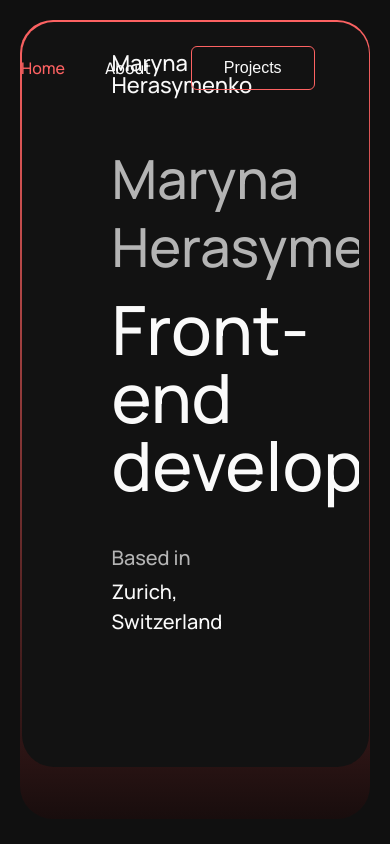
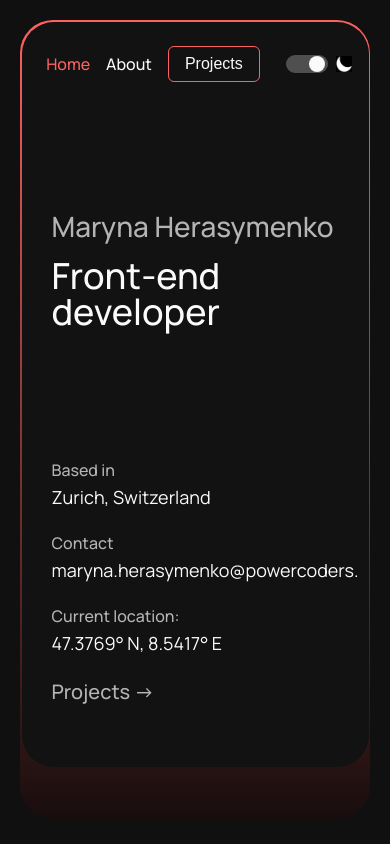
Before and after one commit to marinagera/portfolio_marina, a React (Vite) app: page / in a window 390 px wide. Built offline with nearby package versions, Linux system fonts and the light colour scheme.

Commit message:
Add media queries to home page

```diff
--- a/src/components/button/Button.jsx
+++ b/src/components/button/Button.js
@@ -19,4 +19,12 @@ export const Button = styled.button`
     background: var(--button-hover);
     transition: all 0.1s ease;
   }
+
+  @media screen and (max-width: 640px) {
+    padding: 0.5rem 1.5rem;
+  }
+
+  @media screen and (max-width: 440px) {
+    padding: 0.5rem 1rem;
+  }
 `;
--- a/src/pages/about/AboutComponent.jsx
+++ b/src/pages/about/AboutComponent.jsx
@@ -25,7 +25,7 @@ const AboutComponent = () => {
               <AboutContent>
 
                 <AboutTitle>Hi, I'm Maryna Herasymenko</AboutTitle>
-                <AboutDescription>Frontend Developer | React Enthusiast | Lifelong Learner</AboutDescription>
+                <AboutDescription>Frontend Developer <span>|</span> React Enthusiast <span>|</span> Lifelong Learner</AboutDescription>
 
                 <ResumeContainer>
                   <ResumeContent>Resume</ResumeContent>
@@ -69,7 +69,7 @@ const AboutComponent = () => {
                     </ArticleContent>
                     <ArticleContent>
                       <ArticleSubtitle>Tools</ArticleSubtitle>
-                        <p>Git, GitHub, Vite </p>
+                        <p>Git, GitHub, Gitlab, Vite, CRA, Figma </p>
                     </ArticleContent>
                   </AboutArticle>
 
@@ -112,7 +112,7 @@ const AboutComponent = () => {
                 Feel free to reach out if you'd like to collaborate or learn more about my work.
               </p>
               <ul>
-                <li>Email: <span>marynaherasymenko@gmail.com</span></li>
+                <li>Email: <span>maryna.herasymenko@powercoders.org</span></li>
                 <li>
                   <a href="https://www.linkedin.com/in/maryna-herasymenko-7762a99a/" target='_blank' rel="noopener noreferrer" title="LinkedIn Profile">
                   Linkedin
--- a/src/pages/about/AboutStyled.js
+++ b/src/pages/about/AboutStyled.js
@@ -7,13 +7,17 @@ export const AboutWrapper = styled.div`
   width: 100%;
   overflow: hidden;
   padding: 0 80px;
+
+  @media screen and (max-width: 992px) {
+    padding: 0 40px;
+  }
 `;
 
 export const AboutContainer = styled.div`
   width: 100%;
   display: flex;
   justify-content: space-between;
-  margin-top: 110px;
+  margin-top: 150px;
 `;
 
 export const AboutContent = styled.div`
@@ -26,8 +30,18 @@ export const AboutTitle = styled.h1`
   font-size: 2.5rem;
   font-weight: 700;
   color: ${({ theme }) => theme.text};
-  margin-bottom: 20px;
+  margin-bottom: 30px;
   text-align: center;
+
+  @media screen and (max-width: 768px) {
+    font-size: 2rem;
+    margin-bottom: 20px;
+  }
+
+  @media screen and (max-width: 440px) {
+    font-size: 1.5rem;
+    margin-bottom: 24px;
+  }
 `;
 
 export const AboutDescription = styled.p`
@@ -35,6 +49,16 @@ export const AboutDescription = styled.p`
   color: ${({ theme }) => theme.text};
   margin-bottom: 30px;
   text-align: center;
+
+  span {
+    color: ${({ theme }) => theme.mainColor};
+  };
+
+  @media screen and (max-width: 440px) {
+    font-size: 1rem;
+    line-height: 1.5;
+    margin-bottom: 20px;
+  }
 `;
 
 export const ResumeContainer = styled.div`
@@ -49,6 +73,11 @@ export const ResumeContainer = styled.div`
   background-color: ${({ theme }) => theme.greyBackground};
   color: ${({ theme }) => theme.text};
   transition: all 0.1s ease;
+
+  @media screen and (max-width: 440px) {
+    flex-direction: column;
+    padding: 14px;
+  }
 `;
 
 export const ResumeContent = styled.p`
@@ -57,6 +86,10 @@ export const ResumeContent = styled.p`
   color: ${({ theme }) => theme.text};
   line-height: 1.4;
   text-align: center;
+
+  @media screen and (max-width: 440px) {
+    margin-bottom: 20px;
+  }
 `;
 
 export const AboutSection = styled.div`
@@ -64,9 +97,18 @@ export const AboutSection = styled.div`
   gap: 60px;
   margin-top: 60px;
   padding: 0 40px;
+
+  @media screen and (max-width: 992px) {
+    padding: 0;
+  }
+
+  @media screen and (max-width: 768px) {
+    flex-direction: column;
+  }
 `;
 
 export const AboutSectionContent = styled.div`
+  order: 1;
   width: 50%;
   font-size: 1.1rem;
   color: ${({ theme }) => theme.text};
@@ -87,12 +129,36 @@ export const AboutSectionContent = styled.div`
       color: ${({ theme }) => theme.mainColor};
 
     }
+
+    @media screen and (max-width: 600px) {
+      font-size: 1rem;
+      line-height: 1.3;
+    }
+  }
+
+  @media screen and (max-width: 992px) {
+    width: 70%;
+  }
+
+  @media screen and (max-width: 768px) {
+    width: 100%;
+    order: 2;
   }
 `;
 
 export const AboutImage = styled.div`
+  order: 2;
   width: 50%;
   text-align: center;
+
+  @media screen and (max-width: 992px) {
+    width: 30%;
+  }
+
+  @media screen and (max-width: 768px) {
+    width: 100%;
+    order: 1;
+  }
 `;
 
 export const Image = styled.img`
@@ -100,6 +166,15 @@ export const Image = styled.img`
   height: 500px;
   border-radius: 12px;
   box-shadow: 0 4px 8px rgba(0, 0, 0, 0.2);
+
+  @media screen and (max-width: 992px) {
+    height: 350px;
+  }
+
+  @media screen and (max-width: 768px) {
+    width: 100%;
+    height: auto;
+  }
 `;
 
 export const AboutArticleContainer = styled.div`
@@ -109,6 +184,15 @@ export const AboutArticleContainer = styled.div`
 
   >:nth-child(2) {
     margin-top: 120px;
+
+    @media screen and (max-width: 1400px) {
+      margin-top: 20px;
+    }
+  }
+
+  @media screen and (max-width: 1400px) {
+    margin-top: 50px;
+    flex-direction: column;
   }
 `;
 
@@ -123,6 +207,10 @@ export const AboutArticle = styled.div`
     font-size: 1.1rem;
     color: ${({ theme }) => theme.text};
     line-height: 1.4;
+  }
+
+  @media screen and (max-width: 1400px) {
+    width: 100%;
   }
 `;
 
@@ -200,6 +288,11 @@ export const ContactSection = styled.div`
     gap: 200px;
     list-style: none;
     margin-bottom: 20px;
+
+    @media screen and (max-width: 768px) {
+      flex-direction: column;
+      gap: 20px;
+    }
   }
 
   li {
@@ -223,4 +316,8 @@ export const ContactSection = styled.div`
     text-decoration: none;
     transition: all 0.1s ease;
   }
+
+  @media screen and (max-width: 992px) {
+    padding: 60px 0;
+  }
 `;
--- a/src/pages/homepage/HomePage.jsx
+++ b/src/pages/homepage/HomePage.jsx
@@ -27,11 +27,14 @@ const HomePage = () => {
                 <div>Current location:</div>
                 <span>47.3769° N, 8.5417° E</span>
               </InfoItem>
+              <InfoItem>
+                <div>
+                  <a href="../projects" >Projects -&gt;</a>
+                </div>
+              </InfoItem>
             </InfoList>
           </HomeWrapper>
-
         </LayoutContainer>
-
       </LayoutWrapper>
     </>
   );
--- a/src/pages/homepage/HomeStyled.js
+++ b/src/pages/homepage/HomeStyled.js
@@ -9,7 +9,15 @@ export const HomeWrapper = styled.div`
   height: 100%;
   width: 100%;
   overflow: hidden;
-  padding: 20px 80px;
+  padding: 24px 80px 20px;
+
+  @media screen and (max-width: 992px) {
+    padding: 24px 40px 20px;
+  }
+
+  @media screen and (max-width: 600px) {
+    padding: 24px 20px 20px;
+  }
 `;
 
 export const NameLogo = styled.h1`
@@ -17,6 +25,11 @@ export const NameLogo = styled.h1`
   font-weight: 500;
   text-align: left;
   color: ${({ theme }) => theme.text};
+
+  @media screen and (max-width: 800px) {
+    visibility: hidden;
+  }
+
 `;
 
 export const MainText = styled.div`
@@ -29,13 +42,58 @@ export const MainText = styled.div`
   span {
     font-size: 54px;
     color: ${({ theme }) => theme.greyText};
+
+    @media screen and (max-width: 1200px) {
+      font-size: 46px;
+    }
+
+    @media screen and (max-width: 992px) {
+      font-size: 40px;
+    }
+
+    @media screen and (max-width: 768px) {
+      font-size: 32px;
+    }
+
+    @media screen and (max-width: 480px) {
+      font-size: 28px;
+    }
+  }
+
+  @media screen and (max-width: 1200px) {
+    font-size: 58px;
+    gap: 16px;
+  }
+
+  @media screen and (max-width: 992px) {
+    font-size: 48px;
+
+  }
+
+  @media screen and (max-width: 768px) {
+    font-size: 40px;
+    gap: 16px;
+  }
+
+  @media screen and (max-width: 480px) {
+    font-size: 36px;
+
   }
 `;
 
 export const InfoList = styled.ul`
   display: flex;
-  gap: 200px;
+  gap: 140px;
   margin-bottom: 10px;
+
+  @media screen and (max-width: 1400px) {
+    gap: 0;
+    justify-content: space-between;
+  }
+
+  @media screen and (max-width: 992px) {
+    flex-wrap: wrap;
+  }
 `;
 
 export const InfoItem = styled.li`
@@ -50,4 +108,34 @@ export const InfoItem = styled.li`
   div {
     color: ${({ theme }) => theme.greyText};
   }
+
+  span {
+    font-size: 18px;
+    font-weight: 400;
+  }
+
+  a {
+    color: ${({ theme }) => theme.greyText};
+    text-decoration: none;
+    font-size: 20px;
+    font-weight: 500;
+  }
+
+  a:hover {
+    color: ${({ theme }) => theme.mainColor};
+  }
+
+  @media screen and (max-width: 1400px) {
+    font-size: 16px;
+    gap: 2px;
+  }
+
+  @media screen and (max-width: 992px) {
+    width: 50%;
+    margin-bottom: 20px;
+  }
+
+  @media screen and (max-width: 768px) {
+    width: 100%;
+  }
 `;
--- a/src/pages/layout/LayoutStyled.js
+++ b/src/pages/layout/LayoutStyled.js
@@ -8,6 +8,7 @@ export const Sitewrapper = styled.div`
   transition: all 0.1s ease;
   min-height: 100vh;
   padding: 20px;
+  overflow: hidden;
 `;
 
 export const LayoutWrapper = styled.div`
@@ -38,11 +39,27 @@ export const LayoutContainer = styled.div`
 
 export const Header = styled.header`
   position: absolute;
-  width: 94%;
+  width: 100%;
   display: flex;
   justify-content: end;
   gap: 36px;
   margin-top: 10px;
+  padding: 0 130px;
+
+  @media screen and (max-width: 992px) {
+    padding: 0 80px;
+  }
+
+  @media screen and (max-width: 640px) {
+    padding: 0 60px 0 0;
+    gap: 6px;
+  }
+
+  @media screen and (max-width: 440px) {
+    justify-content: space-evenly;
+    padding: 0 48px 0 0;
+    gap: 0;
+  }
 `;
 
 export const Nav = styled.nav`
@@ -51,6 +68,10 @@ export const Nav = styled.nav`
   align-items: center;
   padding: 1rem;
   z-index: 100;
+
+  @media screen and (max-width: 460px) {
+    padding: 1rem 0.5rem;
+  }
 `;
 
 export const NavList = styled.ul`
@@ -76,4 +97,12 @@ export const StyledNavLink = styled(NavLink)`
     color: ${({ theme }) => theme.mainColor};
     transition: all 0.1s ease;
   }
+
+  @media screen and (max-width: 640px) {
+    padding: 3px 14px;
+  }
+
+  @media screen and (max-width: 440px){
+    padding: 3px 8px;
+  }
 `;
--- a/src/pages/projects/CardsComponent.jsx
+++ b/src/pages/projects/CardsComponent.jsx
@@ -3,7 +3,7 @@ import {
   CardsWrapper, CardGrid,
   ProjectCard, MediaContainer,
   ProjectImage, ProjectVideo,
-  ProjectTitle, ProjectLink
+  ProjectTitle,CardLink
 } from './ProjectsStyled';
 
 import ShopImage from '../../assets/images/Shop.png';
@@ -14,11 +14,12 @@ import Recipes from '../../assets/images/Recipes.png';
 const projectData = [
   {
     id: 1,
-    title: 'Clielo Apparel Shop',
+    title: 'Sport Shop',
     description: 'A clothing store website built with HTML and CSS.',
     image: ShopImage,
     technologies: 'HTML, CSS',
-    link: 'https://marinagera.github.io/project_shop/index.html',
+    whatWasLearned: 'HTML, CSS, Flexbox, Grid',
+    link: 'https://marinagera.github.io/sport_shop/index.html',
   },
   {
     id: 2,
@@ -53,6 +54,7 @@ const CardsComponent = () => {
         <CardGrid>
           {projectData.map((project) => (
             <ProjectCard key={project.id}>
+              <CardLink href={project.link} target="_blank" rel="noopener noreferrer">
                 <MediaContainer>
                   {project.video ? (
                     <ProjectVideo autoPlay loop muted>
@@ -66,9 +68,7 @@ const CardsComponent = () => {
                 <ProjectTitle>{project.title}</ProjectTitle>
                 <ProjectDescription >{project.description}</ProjectDescription >
                 <ProjectTechnologies>Technologies: {project.technologies}</ProjectTechnologies>
-              <ProjectLink href={project.link} target="_blank" rel="noopener noreferrer">
-                View Project
-              </ProjectLink>
+              </CardLink>
             </ProjectCard>
           ))}
         </CardGrid>
--- a/src/pages/projects/ProjectsComponent.jsx
+++ b/src/pages/projects/ProjectsComponent.jsx
@@ -12,7 +12,7 @@ const ProjectsComponent = () => {
       <LayoutWrapper>
         <LayoutContainer>
           <ProjectsWrapper>
-          <ProjectsTitle>My Projects</ProjectsTitle>
+          <ProjectsTitle>Projects</ProjectsTitle>
           <ProjectsDescription>Featured projects showcasing digital experiences I've crafted with attention to detail and user-centric design.</ProjectsDescription>
             <CardsComponent />
           </ProjectsWrapper>
@@ -24,7 +24,7 @@ const ProjectsComponent = () => {
                 Feel free to reach out if you'd like to collaborate or learn more about my work.
               </p>
               <ul>
-                <li>Email: <span>marynaherasymenko@gmail.com</span></li>
+                <li>Email: <span>maryna.herasymenko@powercoders.org</span></li>
                 <li>
                   <a href="https://www.linkedin.com/in/maryna-herasymenko-7762a99a/" target='_blank' rel="noopener noreferrer" title="LinkedIn Profile">
                   Linkedin
--- a/src/pages/projects/ProjectsStyled.js
+++ b/src/pages/projects/ProjectsStyled.js
@@ -32,24 +32,26 @@ export const CardGrid = styled.div`
   display: grid;
   grid-template-columns: repeat(2, 1fr);
   gap: 30px;
+  grid-row-gap: 50px;
   height: min-content;
 
   @media screen and (max-width: 992px) {
     grid-template-columns: 1fr;
     gap: 20px;
+    grid-row-gap: 30px;
   }
 `;
 
 export const ProjectCard = styled.div`
   background: ${({ theme }) => theme.background};
   border: 1px solid rgba(255, 255, 255, 0.1);
-  border-radius: 12px;
+  border-radius: 10px;
   overflow: hidden;
   box-shadow: 0 6px 20px rgba(0, 0, 0, 0.1);
   transition: transform 0.2s;
 
   &:hover {
-    transform: translateY(-5px);
+    cursor: pointer;
   }
 `;
 
@@ -58,12 +60,24 @@ export const MediaContainer = styled.div`
   width: 100%;
   height: 420px;
   overflow: hidden;
-  `;
+
+  img {
+    width: 100%;
+    height: 420px;
+    object-fit: cover;
+    transition: transform 0.3s ease;
+  }
+
+  &:hover img {
+    transform: scale(1.03);
+  }
+`;
 
 export const ProjectImage = styled.img`
   width: 100%;
   height: 420px;
   object-fit: cover;
+  transition: transform 0.3s ease;
 `;
 
 export const ProjectVideo = styled.video`
@@ -73,21 +87,22 @@ export const ProjectVideo = styled.video`
 `;
 
 export const ProjectTitle = styled.h2`
-  font-size: 1.3rem;
+  font-size: 1.6rem;
+  font-weight: 700;
   margin: 16px;
 `;
 
 export const ProjectDescription = styled.p`
-  font-size: 0.9rem;
+  font-size: 1.2rem;
+  font-weight: 500;
   margin: 16px;
   line-height: 1.3;
   color: ${({ theme }) => theme.greyText};
 `;
 
 export const ProjectTechnologies = styled.div`
-  margin: 8px 16px;
-  font-size: 0.9rem;
-  font-style: italic;
+  margin: 8px 16px 30px;
+  font-size: 1rem;
 `;
 
 export const ProjectLink = styled.a`
@@ -109,3 +124,9 @@ export const ProjectLink = styled.a`
 export const ContactSectionWrapper = styled.div`
   padding: 0 80px;
 `;
+
+export const CardLink = styled.a`
+  display: block;
+  text-decoration: none;
+  color: ${({ theme }) => theme.text};
+`;
```
Also changed, not shown: src/components/switch/Switch.js (renamed from src/components/switch/Switch.jsx). Lines whose indentation alone changed are shown as unchanged.
